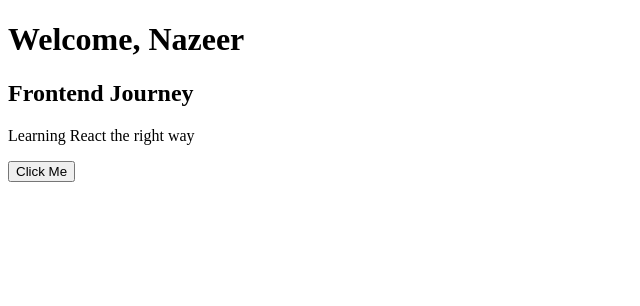
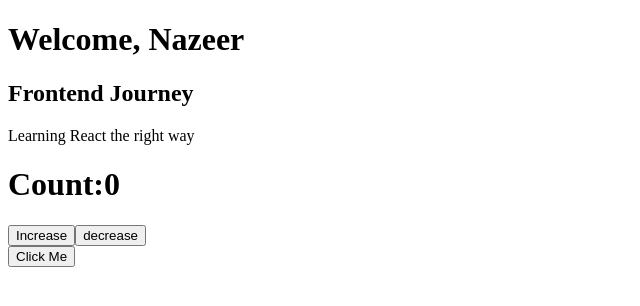
Before and after one commit to NAZEEER/frontend-to-fullstack-journey, a React (Vite) app in the folder frontend-core/: page / in a window 1280 px wide. Shown: the top 306 px of the page, without its empty margins (0-640 px from the left). Built offline with nearby package versions, Linux system fonts and the light colour scheme.

Commit message:
Day 2: useState Counter

```diff
--- a/frontend-core/src/App.jsx
+++ b/frontend-core/src/App.jsx
@@ -2,6 +2,7 @@
 import Header from './Components/Header'
 import Card from './Components/Card'
 import Button from './Components/Button'
+import Counter from './Components/Counter'
 
 function App() {
   return (
@@ -12,6 +13,7 @@
         title="Frontend Journey"
         description="Learning React the right way"
       />
+      <Counter/>
 
       <Button text="Click Me" />
     </div>
--- /dev/null
+++ b/frontend-core/src/Components/Counter.jsx
@@ -0,0 +1,24 @@
+import React, { useState } from 'react'
+
+const Counter = () => {
+
+  let[count,setCount]=useState(0)
+
+  let increase=()=>{
+    setCount(count+1)
+  }
+  let decrease=()=>{
+    setCount(count-1)
+  }
+
+  return (
+    <div>
+    <h1>Count:{count}</h1>
+    <button onClick={increase}>Increase</button>
+    <button onClick={decrease}>decrease</button>
+
+    </div>
+  )
+}
+
+export default Counter
```
